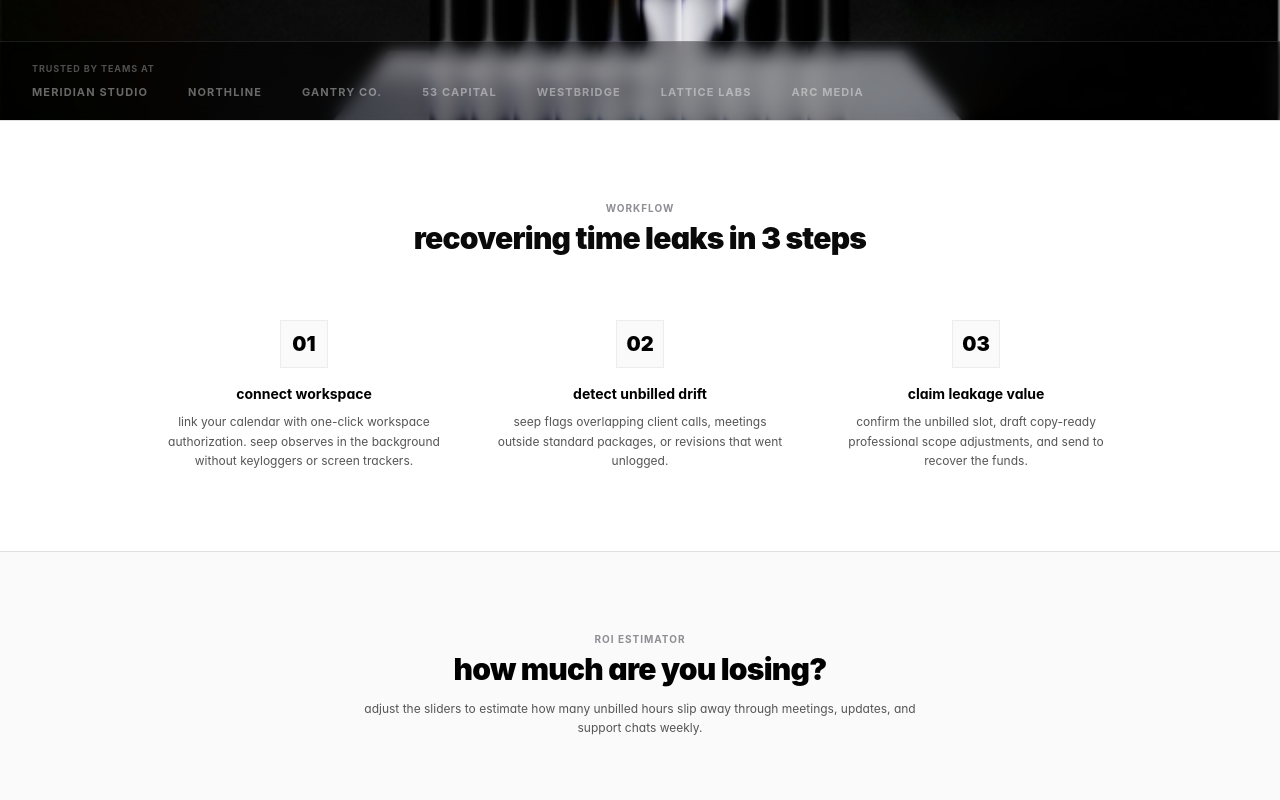
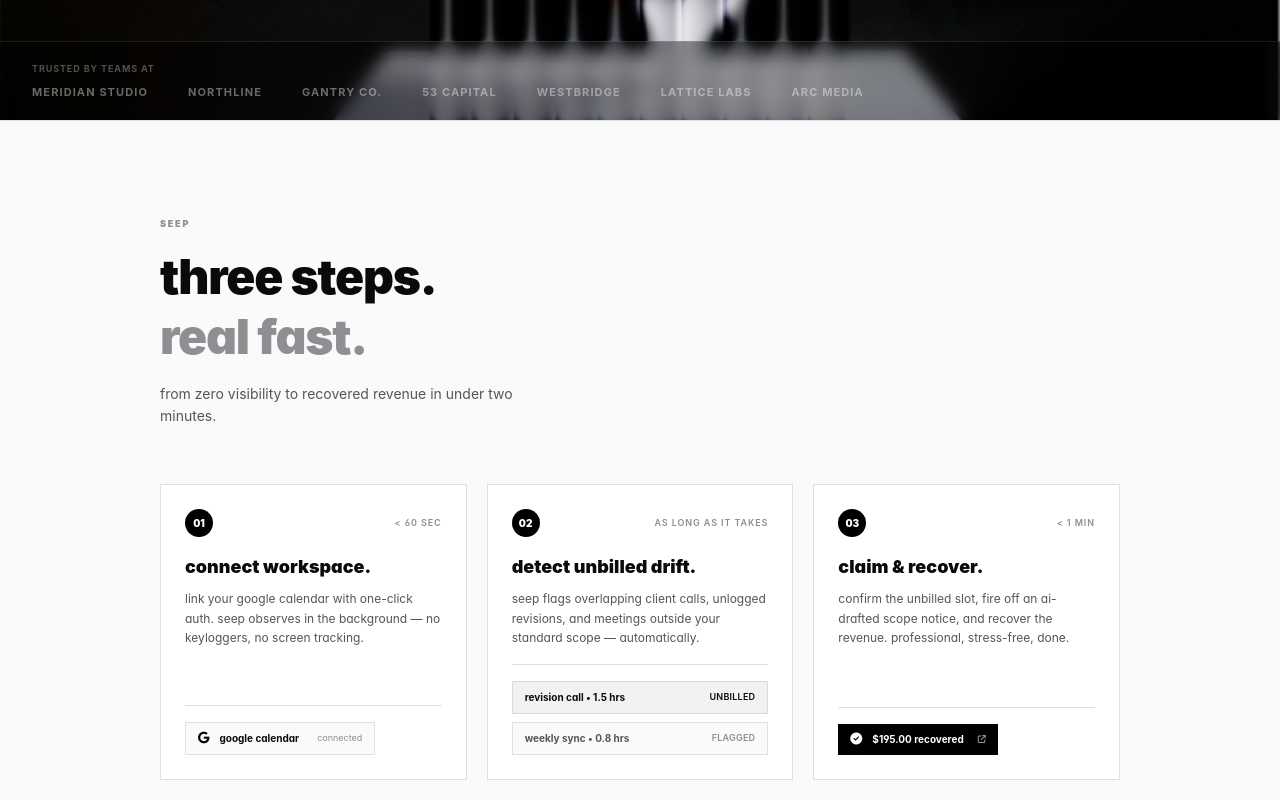
Before and after one commit to Amani-Ishimwe/seep, a Next.js app: page / in a window 1280 px wide. Shown: the part 680-1480 px from the top of the page. Built offline with nearby package versions, Linux system fonts and the light colour scheme; a web font is replaced by a local one.

Commit message:
work on the how it works section

```diff
--- a/src/components/LandingPage.tsx
+++ b/src/components/LandingPage.tsx
@@ -164,49 +164,98 @@ export default function LandingPage({ onLaunchApp }: LandingPageProps) {
 
 
 
-      {/* How it works section */}
-      <section id="how-it-works" className="relative z-10 border-t border-[#e0e0e0] bg-white py-20 flex flex-col items-center text-center">
+      {/* How it works */}
+      <section id="how-it-works" className="relative z-10 bg-[#fafafa] py-24 border-t border-[#e0e0e0]">
         <div className="max-w-5xl mx-auto px-8 w-full">
 
-          <div className="max-w-xl mx-auto mb-16">
-            <span className="text-[10px] font-bold uppercase tracking-widest text-[#8e8e93] block mb-1">workflow</span>
-            <h2 className="text-3xl font-black tracking-tight text-[#0a0a0a]">recovering time leaks in 3 steps</h2>
+          {/* Header */}
+          <div className="mb-14">
+            <span className="text-[9px] font-black uppercase tracking-[0.2em] text-[#8e8e93] block mb-4">seep</span>
+            <h2 className="text-4xl md:text-5xl font-black tracking-tight text-[#0a0a0a] leading-tight mb-4">
+              three steps.<br />
+              <span className="text-[#8e8e93]">real fast.</span>
+            </h2>
+            <p className="text-sm text-[#555555] max-w-sm leading-relaxed">
+              from zero visibility to recovered revenue in under two minutes.
+            </p>
           </div>
 
-          <div className="grid grid-cols-1 md:grid-cols-3 gap-12">
-            <div className="flex flex-col items-center text-center hover:scale-[1.02] transition-transform duration-300">
-              <div className="w-12 h-12 bg-[#fafafa] border border-black/5 flex items-center justify-center mb-4">
-                <span className="text-xl font-black text-black font-sans">01</span>
+          {/* Cards */}
+          <div className="grid grid-cols-1 md:grid-cols-3 gap-5">
+
+            {/* Step 1 */}
+            <div className="bg-white border border-[#e0e0e0] p-6 flex flex-col gap-4 hover:shadow-md hover:-translate-y-0.5 transition-all duration-300">
+              <div className="flex items-center justify-between">
+                <span className="w-7 h-7 rounded-full bg-black text-white text-[10px] font-black flex items-center justify-center">01</span>
+                <span className="text-[9px] font-semibold text-[#8e8e93] uppercase tracking-widest">&lt; 60 sec</span>
               </div>
-              <h3 className="font-bold text-sm text-black mb-2">connect workspace</h3>
-              <p className="text-xs text-[#555555] leading-relaxed max-w-xs">
-                link your calendar with one-click workspace authorization. seep observes in the background without keyloggers or screen trackers.
-              </p>
+              <div>
+                <h3 className="text-lg font-black text-[#0a0a0a] mb-2">connect workspace.</h3>
+                <p className="text-xs text-[#555555] leading-relaxed">
+                  link your google calendar with one-click auth. seep observes in the background — no keyloggers, no screen tracking.
+                </p>
+              </div>
+              {/* Preview element */}
+              <div className="mt-auto pt-4 border-t border-[#e0e0e0]">
+                <div className="flex items-center gap-2.5 px-3 py-2 bg-[#fafafa] border border-[#e0e0e0] w-fit">
+                  <i className="fa-brands fa-google text-black text-xs"></i>
+                  <span className="text-[10px] font-bold text-[#0a0a0a]">google calendar</span>
+                  <span className="text-[9px] text-[#8e8e93] ml-2">connected</span>
+                </div>
+              </div>
             </div>
 
-            <div className="flex flex-col items-center text-center hover:scale-[1.02] transition-transform duration-300">
-              <div className="w-12 h-12 bg-[#fafafa] border border-black/5 flex items-center justify-center mb-4">
-                <span className="text-xl font-black text-black font-sans">02</span>
+            {/* Step 2 */}
+            <div className="bg-white border border-[#e0e0e0] p-6 flex flex-col gap-4 hover:shadow-md hover:-translate-y-0.5 transition-all duration-300">
+              <div className="flex items-center justify-between">
+                <span className="w-7 h-7 rounded-full bg-black text-white text-[10px] font-black flex items-center justify-center">02</span>
+                <span className="text-[9px] font-semibold text-[#8e8e93] uppercase tracking-widest">as long as it takes</span>
               </div>
-              <h3 className="font-bold text-sm text-black mb-2">detect unbilled drift</h3>
-              <p className="text-xs text-[#555555] leading-relaxed max-w-xs">
-                seep flags overlapping client calls, meetings outside standard packages, or revisions that went unlogged.
-              </p>
+              <div>
+                <h3 className="text-lg font-black text-[#0a0a0a] mb-2">detect unbilled drift.</h3>
+                <p className="text-xs text-[#555555] leading-relaxed">
+                  seep flags overlapping client calls, unlogged revisions, and meetings outside your standard scope — automatically.
+                </p>
+              </div>
+              {/* Preview element */}
+              <div className="mt-auto pt-4 border-t border-[#e0e0e0] flex flex-col gap-2">
+                <div className="flex items-center justify-between px-3 py-2 bg-black/5 border border-black/10">
+                  <span className="text-[10px] font-bold text-[#0a0a0a]">revision call • 1.5 hrs</span>
+                  <span className="text-[9px] text-[#0a0a0a] font-semibold uppercase tracking-wide">unbilled</span>
+                </div>
+                <div className="flex items-center justify-between px-3 py-2 bg-[#fafafa] border border-[#e0e0e0]">
+                  <span className="text-[10px] font-bold text-[#555555]">weekly sync • 0.8 hrs</span>
+                  <span className="text-[9px] text-[#8e8e93] font-semibold uppercase tracking-wide">flagged</span>
+                </div>
+              </div>
             </div>
 
-            <div className="flex flex-col items-center text-center hover:scale-[1.02] transition-transform duration-300">
-              <div className="w-12 h-12 bg-[#fafafa] border border-black/5 flex items-center justify-center mb-4">
-                <span className="text-xl font-black text-black font-sans">03</span>
+            {/* Step 3 */}
+            <div className="bg-white border border-[#e0e0e0] p-6 flex flex-col gap-4 hover:shadow-md hover:-translate-y-0.5 transition-all duration-300">
+              <div className="flex items-center justify-between">
+                <span className="w-7 h-7 rounded-full bg-black text-white text-[10px] font-black flex items-center justify-center">03</span>
+                <span className="text-[9px] font-semibold text-[#8e8e93] uppercase tracking-widest">&lt; 1 min</span>
               </div>
-              <h3 className="font-bold text-sm text-black mb-2">claim leakage value</h3>
-              <p className="text-xs text-[#555555] leading-relaxed max-w-xs">
-                confirm the unbilled slot, draft copy-ready professional scope adjustments, and send to recover the funds.
-              </p>
+              <div>
+                <h3 className="text-lg font-black text-[#0a0a0a] mb-2">claim &amp; recover.</h3>
+                <p className="text-xs text-[#555555] leading-relaxed">
+                  confirm the unbilled slot, fire off an ai-drafted scope notice, and recover the revenue. professional, stress-free, done.
+                </p>
+              </div>
+              {/* Preview element */}
+              <div className="mt-auto pt-4 border-t border-[#e0e0e0]">
+                <div className="flex items-center gap-2.5 px-3 py-2 bg-black text-white w-fit">
+                  <i className="fa-solid fa-circle-check text-white text-xs"></i>
+                  <span className="text-[10px] font-bold">$195.00 recovered</span>
+                  <i className="fa-solid fa-arrow-up-right-from-square text-white/60 text-[8px] ml-1"></i>
+                </div>
+              </div>
             </div>
+
           </div>
-
         </div>
       </section>
+
 
       {/* Interactive Leak Calculator Section */}
       <section id="calculator" className="relative z-10 border-t border-[#e0e0e0] bg-[#fafafa] py-20 flex flex-col items-center text-center">
```
